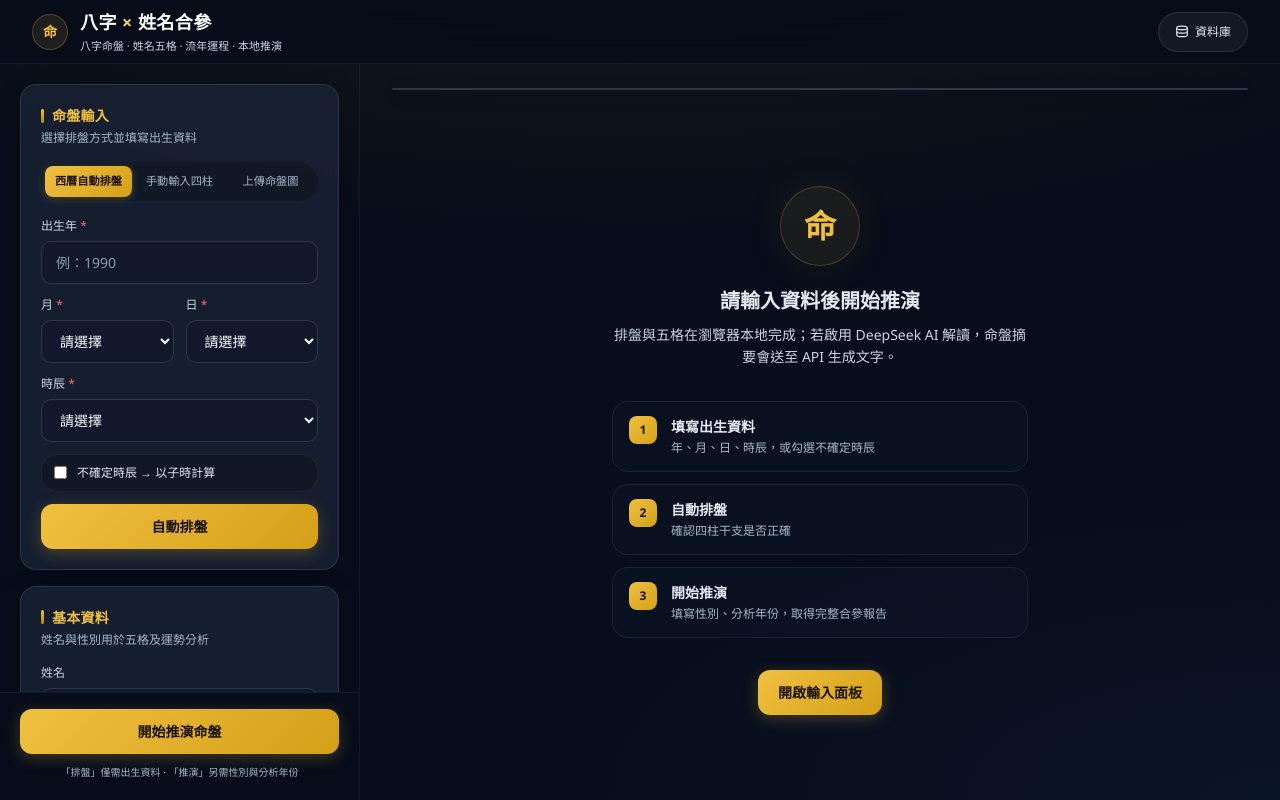
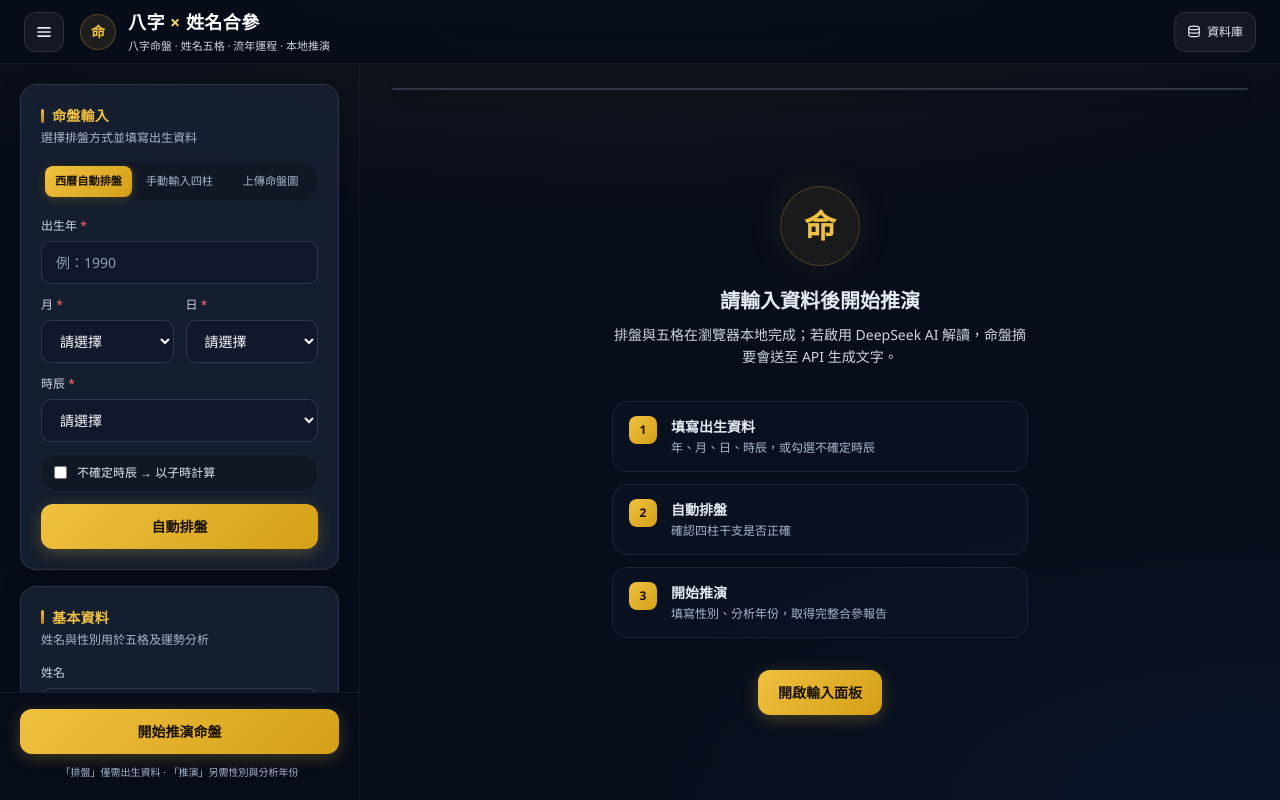
Before and after one commit to polo1364/Bazi, a React (Vite) app: page / in a window 1280 px wide. Built offline with nearby package versions, Linux system fonts and the light colour scheme.

Commit message:
Add files via upload

```diff
--- a/src/App.tsx
+++ b/src/App.tsx
@@ -204,21 +204,21 @@ export default function App() {
   }
 
   return (
-    <div className="app-bg flex h-screen flex-col overflow-hidden">
+    <div className="app-shell app-bg flex h-screen flex-col overflow-hidden">
       <Header
         onOpenSettings={() => setShowDataManager(true)}
         onToggleSidebar={() => setSidebarOpen((v) => !v)}
         sidebarOpen={sidebarOpen}
       />
 
-      <div className="relative mx-auto flex w-full max-w-[1600px] flex-1 min-h-0">
+      <div className="app-layout relative mx-auto flex w-full max-w-[1600px] flex-1 min-h-0">
         {/* 手機側欄遮罩 */}
         {sidebarOpen && (
           <div className="overlay fixed inset-0 z-20 lg:hidden" onClick={() => setSidebarOpen(false)} />
         )}
 
         {/* 側欄 */}
-        <div className={`
+        <div className={`sidebar-panel ${sidebarOpen ? 'open' : ''}
           fixed bottom-0 left-0 z-30 w-[min(var(--sidebar-w),92vw)] transform overflow-hidden bg-[#070d1a] transition-transform duration-300 ease-out
           lg:static lg:z-auto lg:w-[var(--sidebar-w)] lg:shrink-0 lg:transform-none lg:bg-transparent lg:border-r lg:border-white/5
           ${sidebarOpen ? 'translate-x-0' : '-translate-x-full lg:translate-x-0'}
@@ -239,7 +239,7 @@ export default function App() {
         </div>
 
         {/* 主內容 */}
-        <main ref={mainRef} className="flex min-w-0 flex-1 flex-col overflow-y-auto px-4 py-5 sm:px-6 sm:py-6 lg:px-8">
+        <main ref={mainRef} className="main-panel flex min-w-0 flex-1 flex-col overflow-y-auto px-4 py-5 sm:px-6 sm:py-6 lg:px-8">
           {error && (
             <div className="animate-fade-in mb-5 flex items-start gap-3 rounded-xl border border-red-500/30 bg-red-500/10 px-4 py-3 text-sm text-red-200">
               <span className="mt-0.5 shrink-0">⚠</span>
--- a/src/components/Header.tsx
+++ b/src/components/Header.tsx
@@ -6,12 +6,12 @@ interface Props {
 
 export default function Header({ onOpenSettings, onToggleSidebar, sidebarOpen }: Props) {
   return (
-    <header className="sticky top-0 z-40 border-b border-white/[0.06] bg-[#070d1a]/90 backdrop-blur-xl" style={{ height: 'var(--header-h)' }}>
-      <div className="mx-auto flex h-full max-w-[1600px] items-center justify-between gap-4 px-4 sm:px-6 lg:px-8">
+    <header className="app-header sticky top-0 z-40 border-b border-white/[0.06] bg-[#070d1a]/90 backdrop-blur-xl" style={{ height: 'var(--header-h)' }}>
+      <div className="app-header-inner mx-auto flex h-full max-w-[1600px] items-center justify-between gap-4 px-4 sm:px-6 lg:px-8">
         <button
           type="button"
           onClick={onToggleSidebar}
-          className="flex h-10 w-10 shrink-0 items-center justify-center rounded-xl border border-white/10 bg-white/5 text-secondary transition hover:border-[#f0c040]/30 hover:text-[#f0c040] lg:hidden"
+          className="app-header-icon flex h-10 w-10 shrink-0 items-center justify-center rounded-xl border border-white/10 bg-white/5 text-secondary transition hover:border-[#f0c040]/30 hover:text-[#f0c040] lg:hidden"
           aria-label={sidebarOpen ? '關閉選單' : '開啟選單'}
         >
           <svg width="20" height="20" viewBox="0 0 24 24" fill="none" stroke="currentColor" strokeWidth="2">
@@ -25,11 +25,11 @@ export default function Header({ onOpenSettings, onToggleSidebar, sidebarOpen }:
           </svg>
         </button>
 
-        <div className="flex flex-1 items-center gap-3 lg:text-left">
+        <div className="app-brand flex flex-1 items-center gap-3 lg:text-left">
           <div className="hidden h-9 w-9 shrink-0 items-center justify-center rounded-xl border border-[#f0c040]/25 bg-[#f0c040]/10 text-sm font-bold text-[#f0c040] sm:flex">
             命
           </div>
-          <div className="flex-1 text-center lg:text-left">
+          <div className="app-brand-title flex-1 text-center lg:text-left">
             <h1 className="text-base font-bold tracking-wide text-white sm:text-lg">
               八字 <span className="bg-gradient-to-r from-[#fde68a] to-[#f0c040] bg-clip-text text-transparent">×</span> 姓名合參
             </h1>
@@ -42,7 +42,7 @@ export default function Header({ onOpenSettings, onToggleSidebar, sidebarOpen }:
         <button
           type="button"
           onClick={onOpenSettings}
-          className="flex h-10 shrink-0 items-center gap-1.5 rounded-xl border border-white/10 bg-white/5 px-3 text-xs text-secondary transition hover:border-[#f0c040]/30 hover:text-[#f0c040] sm:px-4"
+          className="app-header-action flex h-10 shrink-0 items-center gap-1.5 rounded-xl border border-white/10 bg-white/5 px-3 text-xs text-secondary transition hover:border-[#f0c040]/30 hover:text-[#f0c040] sm:px-4"
         >
           <svg width="14" height="14" viewBox="0 0 24 24" fill="none" stroke="currentColor" strokeWidth="2">
             <ellipse cx="12" cy="5" rx="9" ry="3" />
--- a/src/index.css
+++ b/src/index.css
@@ -1,4 +1,5 @@
 @import "tailwindcss";
+@source "./**/*.{js,ts,jsx,tsx}";
 
 :root {
   --bg: #070d1a;
@@ -39,6 +40,143 @@ body {
 
 #root {
   min-height: 100vh;
+}
+
+/* App layout fallback: Railway production 若 utility class 未完整套上，仍維持桌機/手機版面 */
+.app-shell {
+  display: flex;
+  height: 100vh;
+  min-height: 100vh;
+  flex-direction: column;
+  overflow: hidden;
+}
+
+.app-header {
+  position: sticky;
+  top: 0;
+  z-index: 40;
+  height: var(--header-h);
+  border-bottom: 1px solid rgba(255, 255, 255, 0.06);
+  background: rgba(7, 13, 26, 0.9);
+  backdrop-filter: blur(18px);
+}
+
+.app-header-inner {
+  display: flex;
+  height: 100%;
+  max-width: 1600px;
+  margin: 0 auto;
+  align-items: center;
+  justify-content: space-between;
+  gap: 1rem;
+  padding: 0 1rem;
+}
+
+.app-brand {
+  display: flex;
+  min-width: 0;
+  flex: 1;
+  align-items: center;
+  gap: 0.75rem;
+}
+
+.app-brand-title {
+  flex: 1;
+  min-width: 0;
+  text-align: center;
+}
+
+.app-header-icon,
+.app-header-action {
+  display: inline-flex;
+  height: 2.5rem;
+  flex-shrink: 0;
+  align-items: center;
+  justify-content: center;
+  border-radius: 0.75rem;
+  border: 1px solid rgba(255, 255, 255, 0.1);
+  background: rgba(255, 255, 255, 0.05);
+  color: var(--text-secondary);
+  cursor: pointer;
+}
+
+.app-header-icon {
+  width: 2.5rem;
+}
+
+.app-header-action {
+  gap: 0.375rem;
+  padding: 0 0.75rem;
+  font-size: 0.75rem;
+}
+
+.app-layout {
+  position: relative;
+  display: flex;
+  width: 100%;
+  max-width: 1600px;
+  min-height: 0;
+  flex: 1;
+  margin: 0 auto;
+}
+
+.sidebar-panel {
+  position: fixed;
+  left: 0;
+  bottom: 0;
+  z-index: 30;
+  width: min(var(--sidebar-w), 92vw);
+  overflow: hidden;
+  background: #070d1a;
+  transform: translateX(-100%);
+  transition: transform 0.3s ease-out;
+}
+
+.sidebar-panel.open {
+  transform: translateX(0);
+}
+
+.main-panel {
+  display: flex;
+  min-width: 0;
+  flex: 1;
+  flex-direction: column;
+  overflow-y: auto;
+  padding: 1.25rem 1rem;
+}
+
+@media (min-width: 640px) {
+  .app-header-inner {
+    padding: 0 1.5rem;
+  }
+
+  .main-panel {
+    padding: 1.5rem;
+  }
+}
+
+@media (min-width: 1024px) {
+  .app-brand-title {
+    text-align: left;
+  }
+
+  .app-layout {
+    padding: 0;
+  }
+
+  .sidebar-panel {
+    position: static;
+    z-index: auto;
+    width: var(--sidebar-w);
+    flex-shrink: 0;
+    transform: none;
+    background: transparent;
+    border-right: 1px solid rgba(255, 255, 255, 0.05);
+  }
+
+  .main-panel {
+    padding: 1.5rem 2rem;
+  }
 }
 
 /* 背景裝飾 */
```
